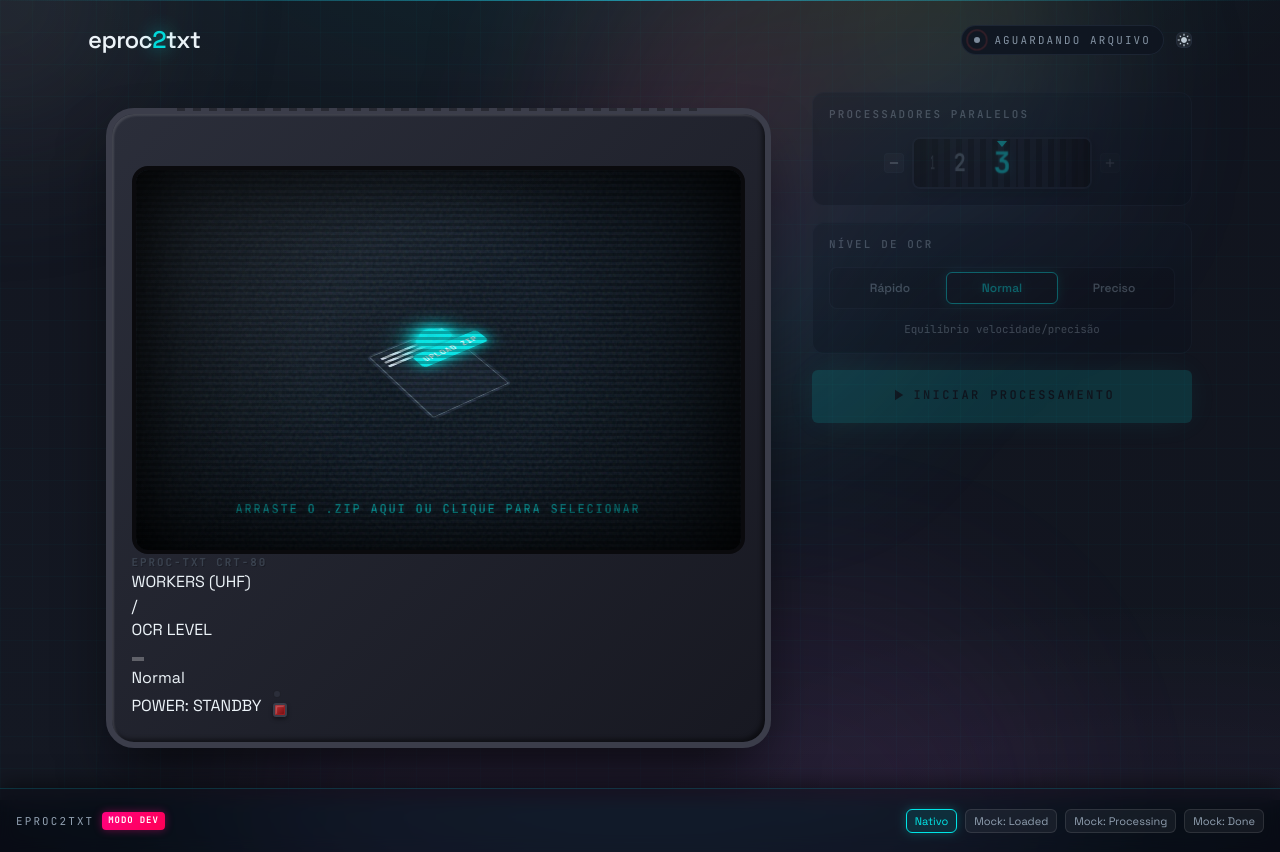
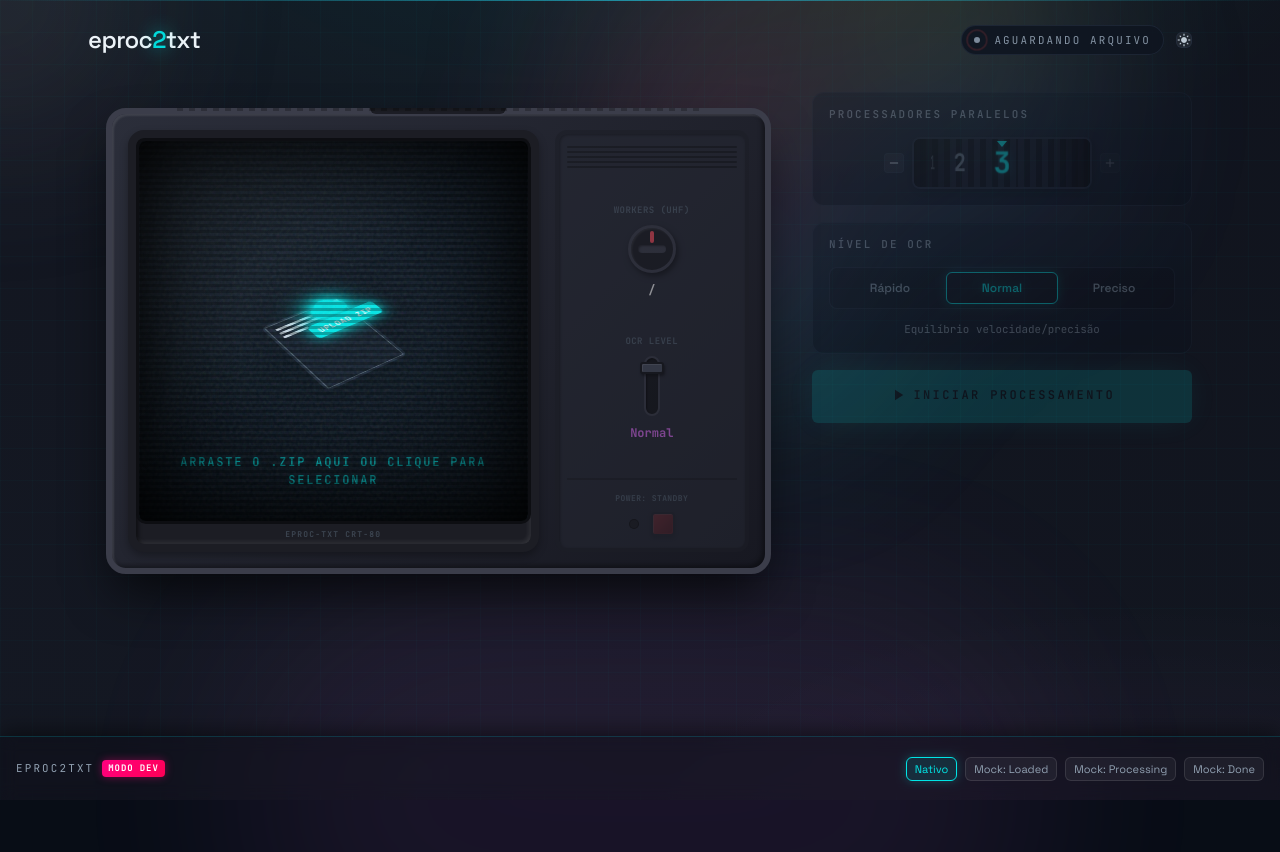
Before and after one commit to jonyduque/eproc2txt, a React (Vite) app: page / in a window 1280 px wide. After the commit the page ends 800 px from the top, so only its background shows below. Built offline with nearby package versions, Linux system fonts and the light colour scheme.

Commit message:
style: transform CRT TV styling into a flat gray portable TV casing with right bezel controls

```diff
--- a/src/components/Layout/RetroTV.css
+++ b/src/components/Layout/RetroTV.css
@@ -1,10 +1,10 @@
 /* RetroTV.css */
 
 :root {
-	--crt-cabinet-bg: linear-gradient(135deg, #2f3340 0%, #1a1b24 100%);
-	--crt-bezel-bg: #1e2029;
-	--crt-border-color: #404456;
-	--crt-shadow-color: rgba(0, 0, 0, 0.85);
+	--crt-cabinet-bg: linear-gradient(135deg, #373b47 0%, #21242d 100%);
+	--crt-bezel-bg: #1c1e26;
+	--crt-border-color: #4b5061;
+	--crt-shadow-color: rgba(0, 0, 0, 0.7);
 	--crt-glass-reflection: linear-gradient(
 		135deg,
 		rgba(255, 255, 255, 0.08) 0%,
@@ -13,10 +13,10 @@
 }
 
 body.light-theme {
-	--crt-cabinet-bg: linear-gradient(135deg, #ebebe3 0%, #c8c8c0 100%);
-	--crt-bezel-bg: #b3b3ab;
-	--crt-border-color: #94948a;
-	--crt-shadow-color: rgba(0, 0, 0, 0.25);
+	--crt-cabinet-bg: linear-gradient(135deg, #d8d8d0 0%, #b8b8b0 100%);
+	--crt-bezel-bg: #e2e2da;
+	--crt-border-color: #a4a49c;
+	--crt-shadow-color: rgba(0, 0, 0, 0.2);
 }
 
 .crt-monitor-frame {
@@ -34,22 +34,36 @@ body.light-theme {
 	width: 100%;
 	background: var(--crt-cabinet-bg);
 	border: 6px solid var(--crt-border-color);
-	border-radius: 28px;
+	border-radius: 20px;
 	box-shadow:
-		0 30px 60px -15px var(--crt-shadow-color),
-		inset 2px 2px 2px rgba(255, 255, 255, 0.12),
-		inset -3px -3px 4px rgba(0, 0, 0, 0.45);
-	padding: var(--space-5);
+		0 25px 50px -10px var(--crt-shadow-color),
+		inset 2px 2px 2px rgba(255, 255, 255, 0.1),
+		inset -3px -3px 4px rgba(0, 0, 0, 0.35);
+	padding: var(--space-4);
 	box-sizing: border-box;
 	display: flex;
 	flex-direction: column;
-	gap: var(--space-4);
 	position: relative;
 }
 
-/* Retro cooling vents effect on top of chassis */
-.crt-chassis::before {
-	content: "";
+/* Molded handle at the top */
+.crt-top-handle {
+	position: absolute;
+	top: -6px;
+	left: 50%;
+	transform: translateX(-50%);
+	width: 140px;
+	height: 8px;
+	background: #18191f;
+	border: 2px solid var(--crt-border-color);
+	border-top: none;
+	border-radius: 0 0 8px 8px;
+	box-shadow: inset 0 2px 4px rgba(0, 0, 0, 0.5);
+	opacity: 0.8;
+}
+
+/* Simulated cooling slots */
+.crt-vents {
 	position: absolute;
 	top: -6px;
 	left: 10%;
@@ -58,33 +72,359 @@ body.light-theme {
 	background: repeating-linear-gradient(
 		90deg,
 		rgba(0, 0, 0, 0.4) 0px,
-		rgba(0, 0, 0, 0.4) 8px,
-		transparent 8px,
-		transparent 16px
+		rgba(0, 0, 0, 0.4) 6px,
+		transparent 6px,
+		transparent 12px
 	);
+	opacity: 0.6;
+}
+
+/* Remove old neck and base styles */
+.crt-neck,
+.crt-base {
+	display: none;
+}
+
+/* Layout: Screen on left, Controls on right */
+.crt-cabinet-layout {
+	display: flex;
+	gap: var(--space-4);
+	width: 100%;
+}
+
+.crt-screen-bezel {
+	flex: 7;
+	background: var(--crt-bezel-bg);
+	border: 8px solid var(--crt-bezel-bg);
+	border-radius: 16px;
+	box-shadow:
+		inset 2px 2px 4px rgba(0, 0, 0, 0.6),
+		inset -2px -2px 4px rgba(255, 255, 255, 0.1),
+		0 4px 8px rgba(0, 0, 0, 0.3);
+	display: flex;
+	flex-direction: column;
+}
+
+/* Bezel Controls Column */
+.crt-bezel-controls {
+	flex: 3;
+	background: #252833;
+	border: 4px solid #1c1e26;
+	border-radius: 12px;
+	padding: var(--space-3) var(--space-2);
+	display: flex;
+	flex-direction: column;
+	justify-content: space-between;
+	box-shadow: inset 1px 1px 3px rgba(0, 0, 0, 0.5);
+	transition: opacity 0.3s ease;
+	min-width: 160px;
+}
+
+body.light-theme .crt-bezel-controls {
+	background: #eaeae2;
+	border-color: #d2d2ca;
+}
+
+.controls-disabled {
+	opacity: 0.5;
+	pointer-events: none;
+}
+
+/* Speaker Grille */
+.crt-speaker-grille {
+	display: flex;
+	flex-direction: column;
+	gap: 3px;
+	margin-bottom: var(--space-3);
+}
+
+.speaker-slot {
+	height: 2px;
+	background: #121317;
+	border-radius: 1px;
 	opacity: 0.8;
 }
 
-/* Bezel (The plastic frame immediately surrounding the glass screen) */
-.crt-bezel {
-	background: var(--crt-bezel-bg);
-	border: 14px solid var(--crt-bezel-bg);
-	border-radius: 24px;
-	box-shadow:
-		inset 3px 3px 6px rgba(0, 0, 0, 0.7),
-		inset -3px -3px 6px rgba(255, 255, 255, 0.15),
-		0 8px 16px rgba(0, 0, 0, 0.5);
-	position: relative;
+body.light-theme .speaker-slot {
+	background: #9a9a90;
 }
 
-/* Glass Screen Container */
+/* Control Group UI */
+.crt-control-group {
+	display: flex;
+	flex-direction: column;
+	align-items: center;
+	gap: var(--space-2);
+	margin-bottom: var(--space-3);
+}
+
+.crt-control-label {
+	font-family: var(--font-mono);
+	font-size: 9px;
+	font-weight: var(--font-weight-bold);
+	color: var(--color-text-muted);
+	letter-spacing: 0.05em;
+	text-align: center;
+}
+
+.crt-control-value {
+	font-family: var(--font-mono);
+	font-size: var(--font-size-xs);
+	font-weight: var(--font-weight-bold);
+	color: #ffffff;
+}
+
+body.light-theme .crt-control-value {
+	color: #121317;
+}
+
+.value-yellow {
+	color: var(--color-accent);
+}
+
+/* UHF Dial Knob */
+.crt-uhf-dial {
+	width: 48px;
+	height: 48px;
+	border-radius: 50%;
+	background: #18191f;
+	border: 3px solid var(--crt-border-color);
+	box-shadow:
+		2px 3px 6px rgba(0, 0, 0, 0.6),
+		inset 1px 1px 2px rgba(255, 255, 255, 0.1);
+	position: relative;
+	cursor: pointer;
+	transition: transform 0.2s cubic-bezier(0.175, 0.885, 0.32, 1.275);
+}
+
+body.light-theme .crt-uhf-dial {
+	background: #dcdcd4;
+	box-shadow:
+		1px 2px 4px rgba(0, 0, 0, 0.2),
+		inset 1px 1px 1px rgba(255, 255, 255, 0.6);
+}
+
+.dial-notch {
+	position: absolute;
+	top: 3px;
+	left: 50%;
+	transform: translateX(-50%);
+	width: 4px;
+	height: 12px;
+	background: #ff4a5a;
+	border-radius: 2px;
+}
+
+.dial-groove {
+	position: absolute;
+	top: 50%;
+	left: 50%;
+	transform: translate(-50%, -50%);
+	width: 28px;
+	height: 8px;
+	background: var(--crt-border-color);
+	border-radius: 4px;
+	box-shadow: inset 1px 1px 2px rgba(0, 0, 0, 0.5);
+}
+
+/* Fader/Slider for OCR */
+.crt-fader-track {
+	width: 16px;
+	height: 60px;
+	background: #121317;
+	border-radius: 8px;
+	border: 2px solid var(--crt-border-color);
+	position: relative;
+	box-shadow: inset 1px 1px 2px rgba(0, 0, 0, 0.8);
+	display: flex;
+	flex-direction: column;
+	justify-content: space-between;
+	padding: 4px 0;
+}
+
+body.light-theme .crt-fader-track {
+	background: #c8c8c0;
+	box-shadow: inset 1px 1px 2px rgba(0, 0, 0, 0.2);
+}
+
+.fader-preset-btn {
+	width: 100%;
+	height: 12px;
+	background: transparent;
+	border: none;
+	cursor: pointer;
+	z-index: 5;
+}
+
+.crt-fader-knob {
+	position: absolute;
+	left: 50%;
+	transform: translateX(-50%);
+	width: 24px;
+	height: 12px;
+	background: #4a5061;
+	border: 2px solid #121317;
+	border-radius: 3px;
+	box-shadow:
+		1px 2px 3px rgba(0, 0, 0, 0.6),
+		inset 1px 1px 0 rgba(255, 255, 255, 0.15);
+	transition: bottom 0.2s cubic-bezier(0.175, 0.885, 0.32, 1.275);
+}
+
+body.light-theme .crt-fader-knob {
+	background: #94948a;
+	border-color: #e2e2da;
+}
+
+/* Power Section */
+.crt-power-section {
+	display: flex;
+	flex-direction: column;
+	align-items: center;
+	gap: var(--space-2);
+	border-top: 2px solid #1c1e26;
+	padding-top: var(--space-3);
+	width: 100%;
+}
+
+body.light-theme .crt-power-section {
+	border-top-color: #d2d2ca;
+}
+
+.crt-power-text {
+	font-family: var(--font-mono);
+	font-size: 8px;
+	font-weight: var(--font-weight-bold);
+	color: var(--color-text-muted);
+	letter-spacing: 0.05em;
+}
+
+.crt-power-row {
+	display: flex;
+	align-items: center;
+	gap: var(--space-3);
+}
+
+.crt-power-led {
+	width: 10px;
+	height: 10px;
+	border-radius: 50%;
+	background: #1b1c22;
+	border: 1px solid rgba(0, 0, 0, 0.4);
+	transition: all 0.3s ease;
+}
+
+.crt-power-led.led-ready {
+	background: #ff3b30;
+	box-shadow: 0 0 8px #ff3b30;
+}
+
+.crt-power-led.led-active {
+	background: #0071e3;
+	box-shadow: 0 0 10px #0071e3;
+	animation: crt-led-blink 0.5s ease-in-out infinite;
+}
+
+.crt-power-led.led-finished {
+	background: #34c759;
+	box-shadow: 0 0 8px #34c759;
+}
+
+/* Vintage Rectangular Red Power Button */
+.crt-power-btn {
+	width: 24px;
+	height: 24px;
+	background: #992226;
+	border: 2px solid #1c1e26;
+	border-radius: 4px;
+	box-shadow:
+		0 2px 4px rgba(0, 0, 0, 0.4),
+		inset 1px 1px 1px rgba(255, 255, 255, 0.2);
+	cursor: pointer;
+	position: relative;
+	transition:
+		transform 0.1s ease,
+		box-shadow 0.1s ease;
+}
+
+.crt-power-btn:disabled {
+	opacity: 0.4;
+	cursor: not-allowed;
+}
+
+.crt-power-btn::after {
+	content: "";
+	position: absolute;
+	inset: 1px;
+	border-radius: 2px;
+	background: linear-gradient(135deg, #c92f34 0%, #7d1519 100%);
+}
+
+.crt-power-btn:not(:disabled):active {
+	transform: scale(0.92) translate3d(0, 1px, 0);
+	box-shadow:
+		0 1px 1px rgba(0, 0, 0, 0.6),
+		inset 0 1px 2px rgba(0, 0, 0, 0.4);
+}
+
+/* Brand styling on Bezel */
+.crt-brand {
+	font-family: var(--font-mono);
+	font-size: 8px;
+	letter-spacing: 0.15em;
+	font-weight: var(--font-weight-bold);
+	color: var(--color-text-muted);
+	opacity: 0.6;
+	text-align: center;
+	padding: var(--space-1) 0;
+}
+
+/* Glass Screen Container styling tweaks */
 .crt-screen-container {
 	background: #000000;
-	border-radius: 16px;
+	border-radius: 10px;
 	overflow: hidden;
-	border: 4px solid #0a0a0d;
+	border: 3px solid #0d0e12;
 	position: relative;
-	box-shadow: inset 0 0 50px rgba(0, 0, 0, 0.98);
+	box-shadow: inset 0 0 40px rgba(0, 0, 0, 0.98);
+}
+
+/* Ignored Placard Styling (looks like a sticker on the TV) */
+.crt-ignored-placard {
+	margin-top: var(--space-3);
+	background: #fdfbef;
+	border: 2px dashed #d5c898;
+	border-radius: 4px;
+	padding: var(--space-3);
+	color: #665c36;
+	font-family: var(--font-mono);
+	box-shadow: 1px 2px 4px rgba(0, 0, 0, 0.1);
+	animation: placard-peel 0.4s ease-out;
+}
+
+.placard-title {
+	font-size: var(--font-size-xs);
+	font-weight: var(--font-weight-bold);
+	display: flex;
+	align-items: center;
+	gap: var(--space-2);
+	margin-bottom: var(--space-2);
+	color: #8c7623;
+}
+
+.info-icon {
+	font-size: 14px;
+}
+
+.placard-list {
+	list-style-type: square;
+	padding-left: var(--space-4);
+	font-size: 10px;
+	margin: 0;
+}
+
+.placard-list li {
+	margin-bottom: 2px;
 }
 
 /* Screen Content Layer */
@@ -176,142 +516,18 @@ body.light-theme .crt-flicker {
 	box-shadow: inset 0 0 80px rgba(0, 0, 0, 0.95);
 }
 
-/* Control Panel at the Bottom */
-.crt-control-bar {
-	display: flex;
-	align-items: center;
-	justify-content: space-between;
-	padding: var(--space-2) var(--space-4) 0 var(--space-4);
+/* ── Animations ── */
+@keyframes placard-peel {
+	0% {
+		transform: translateY(5px);
+		opacity: 0;
+	}
+	100% {
+		transform: translateY(0);
+		opacity: 1;
+	}
 }
 
-.crt-brand {
-	font-family: var(--font-mono);
-	font-size: var(--font-size-2xs);
-	letter-spacing: 0.18em;
-	font-weight: var(--font-weight-bold);
-	color: var(--color-text-muted);
-	text-shadow: 1px 1px 0px rgba(0, 0, 0, 0.4);
-	opacity: 0.5;
-	user-select: none;
-}
-
-body.light-theme .crt-brand {
-	text-shadow: 1px 1px 0px rgba(255, 255, 255, 0.6);
-}
-
-.crt-dials {
-	display: flex;
-	gap: var(--space-4);
-}
-
-.crt-dial {
-	width: 16px;
-	height: 16px;
-	border-radius: 50%;
-	background: #15161c;
-	border: 2px solid var(--crt-border-color);
-	box-shadow:
-		inset 1px 1px 2px rgba(255, 255, 255, 0.05),
-		1px 2px 3px rgba(0, 0, 0, 0.4);
-	position: relative;
-}
-
-.crt-dial::after {
-	content: "";
-	position: absolute;
-	top: 0;
-	left: 50%;
-	width: 2px;
-	height: 7px;
-	background: var(--crt-border-color);
-	transform: translateX(-50%) rotate(30deg);
-	transform-origin: bottom center;
-}
-
-.crt-power-section {
-	display: flex;
-	align-items: center;
-	gap: var(--space-3);
-}
-
-.crt-power-label {
-	font-family: var(--font-mono);
-	font-size: 9px;
-	color: var(--color-text-muted);
-	letter-spacing: 0.05em;
-}
-
-.crt-power-led {
-	width: 8px;
-	height: 8px;
-	border-radius: 50%;
-	background: #2b2e3a;
-	transition: all 0.35s ease;
-	border: 1px solid rgba(0, 0, 0, 0.3);
-}
-
-.crt-power-led.active {
-	background: oklch(0.78 0.18 150);
-	box-shadow: 0 0 8px oklch(0.78 0.18 150);
-}
-
-.crt-power-led.busy {
-	background: oklch(0.82 0.16 85);
-	box-shadow: 0 0 8px oklch(0.82 0.16 85);
-	animation: crt-led-blink 0.5s ease-in-out infinite;
-}
-
-.crt-power-btn {
-	width: 14px;
-	height: 14px;
-	background: #9c1c20;
-	border: 2px solid var(--crt-border-color);
-	border-radius: 3px;
-	box-shadow:
-		0 2px 4px rgba(0, 0, 0, 0.4),
-		inset 1px 1px 1px rgba(255, 255, 255, 0.15);
-	cursor: pointer;
-	transition: transform 0.1s ease;
-	position: relative;
-}
-
-.crt-power-btn::after {
-	content: "";
-	position: absolute;
-	inset: 1px;
-	border-radius: 1px;
-	background: linear-gradient(135deg, #bd2c30 0%, #761013 100%);
-	box-shadow: inset 1px 1px 1px rgba(255, 255, 255, 0.2);
-}
-
-.crt-power-btn:active {
-	transform: scale(0.92);
-	box-shadow: 0 1px 1px rgba(0, 0, 0, 0.5);
-}
-
-.crt-neck {
-	width: 140px;
-	height: 16px;
-	background: var(--crt-bezel-bg);
-	border-left: 3px solid var(--crt-border-color);
-	border-right: 3px solid var(--crt-border-color);
-	box-shadow:
-		inset 10px 0 15px rgba(0, 0, 0, 0.4),
-		inset -10px 0 15px rgba(0, 0, 0, 0.4);
-}
-
-.crt-base {
-	width: 280px;
-	height: 12px;
-	background: var(--crt-cabinet-bg);
-	border: 3px solid var(--crt-border-color);
-	border-radius: 4px 4px 10px 10px;
-	box-shadow:
-		0 10px 20px rgba(0, 0, 0, 0.3),
-		inset 1px 1px 0 rgba(255, 255, 255, 0.1);
-}
-
-/* ── Animations ── */
 @keyframes crt-static-noise {
 	0% {
 		transform: translate(0, 0) scale(1);
```
